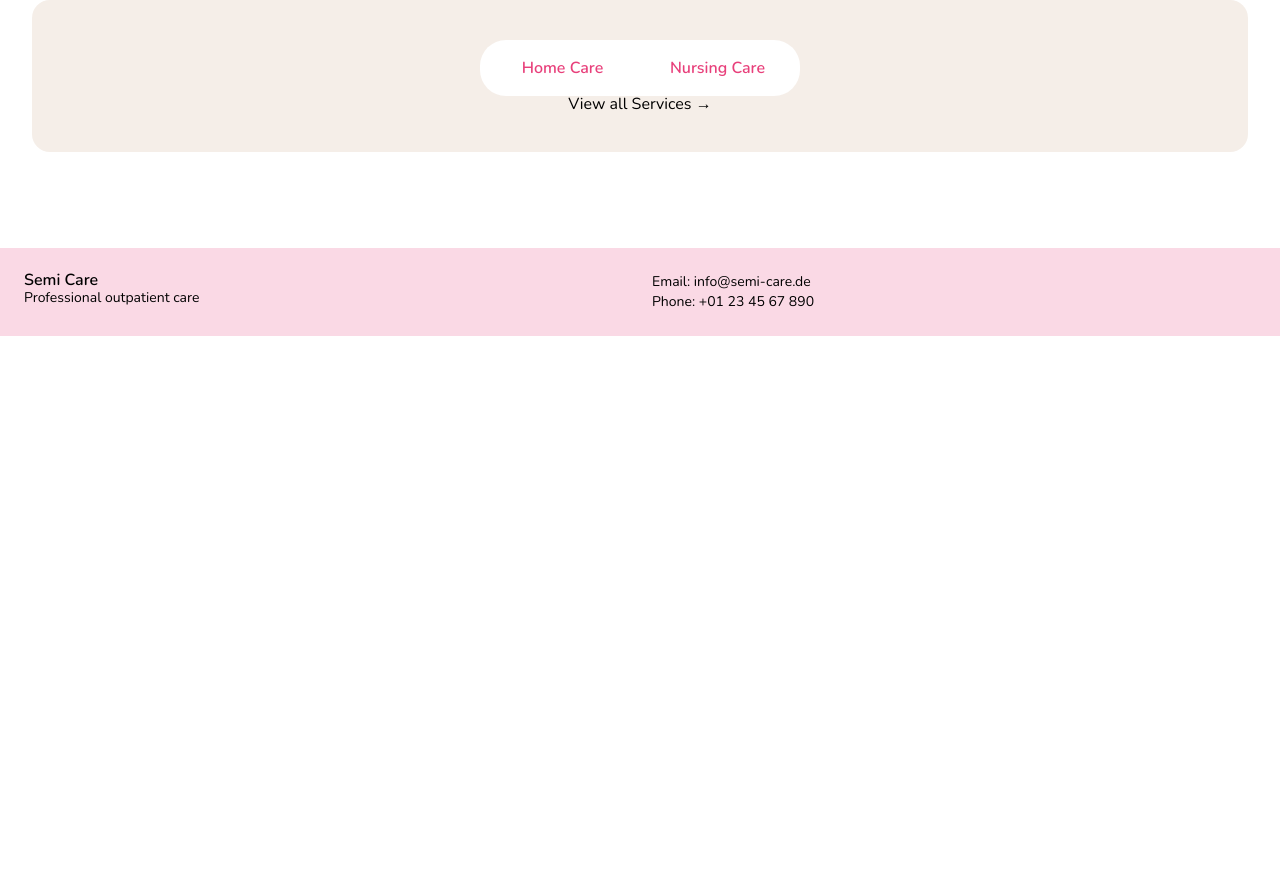
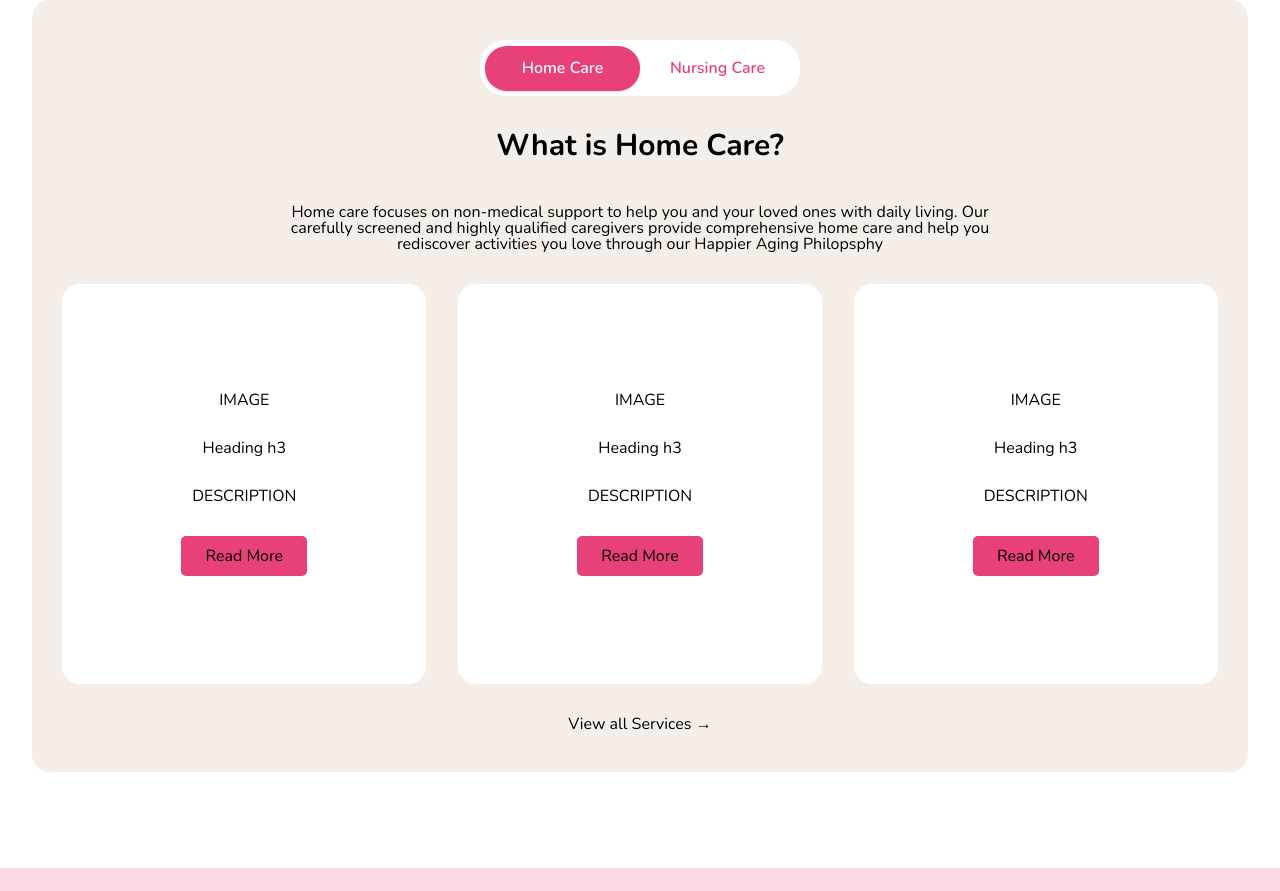
Before and after one commit to sinissto/semi-care-app, a React (Vite) app: page / in a window 1280 px wide. Shown: the part 795-1686 px from the top of the page. Before the commit the page ends 1131 px from the top, so only its background shows below. Built offline with nearby package versions, Linux system fonts and the light colour scheme.

Commit message:
CareType style fix for second tab

```diff
--- a/src/components/home/CareTypes.jsx
+++ b/src/components/home/CareTypes.jsx
@@ -10,34 +10,7 @@ const CareTypes = () => {
           "bg-[#F5EEE8] py-10 rounded-2xl flex flex-col items-center justify-center"
         }
       >
-        {/*
-        <div>
-          <a href="#">TAB 1</a>
-          <a href="#">TAB 2</a>
-        </div>
-
-
-        <h2>What is Home Care?</h2>
-
-
-        <p>
-          Home care focuses on non-medical support to help you and your loved
-          ones with daily living. Our carefully screened and highly qualified
-          caregivers provide comprehensive home care and help you rediscover
-          activities you love through our Happier Aging Philopsphy
-        </p>
-
-
-        <div>
-          <h3 className={"inline-block"}>CARD</h3>
-          <h3 className={"inline-block"}>CARD</h3>
-          <h3 className={"inline-block"}>CARD</h3>
-        </div>
-
-        <Link to={"/services"}>View all Services &rarr;</Link>
-        */}
-
-        <Tabs defaultValue="account" className=" w-[95%]">
+        <Tabs defaultValue="home-care" className=" w-[95%]">
           <TabsList className={"bg-white "}>
             <TabsTrigger value="home-care">Home Care</TabsTrigger>
             <TabsTrigger value="nursing-care">Nursing Care</TabsTrigger>
@@ -55,10 +28,12 @@ const CareTypes = () => {
               Philopsphy
             </p>
 
-            <div className={"w-full flex justify-around items-center mb-8"}>
+            <div
+              className={"w-full flex justify-around items-center gap-8 mb-8"}
+            >
               <div
                 className={
-                  "bg-white w-[300px] h-[400px] flex flex-col gap-8 items-center justify-center"
+                  "bg-white flex-1 rounded-2xl h-[400px] flex flex-col gap-8 items-center justify-center"
                 }
               >
                 <p>IMAGE</p>
@@ -71,7 +46,7 @@ const CareTypes = () => {
               </div>
               <div
                 className={
-                  "bg-white w-[300px] h-[400px] flex flex-col gap-8 items-center justify-center"
+                  "bg-white flex-1 rounded-2xl h-[400px] flex flex-col gap-8 items-center justify-center"
                 }
               >
                 <p>IMAGE</p>
@@ -84,7 +59,7 @@ const CareTypes = () => {
               </div>
               <div
                 className={
-                  "bg-white w-[300px] h-[400px] flex flex-col gap-8 items-center justify-center"
+                  "bg-white flex-1 rounded-2xl h-[400px] flex flex-col gap-8 items-center justify-center"
                 }
               >
                 <p>IMAGE</p>
@@ -113,10 +88,12 @@ const CareTypes = () => {
               more.
             </p>
 
-            <div className={"w-full flex justify-around items-center mb-8"}>
+            <div
+              className={"w-full flex justify-around items-center gap-8 mb-8"}
+            >
               <div
                 className={
-                  "bg-white w-[300px] h-[400px] flex flex-col gap-8 items-center justify-center"
+                  "bg-white flex-1 h-[400px] rounded-2xl flex flex-col gap-8 items-center justify-center"
                 }
               >
                 <p>IMAGE</p>
@@ -129,7 +106,7 @@ const CareTypes = () => {
               </div>
               <div
                 className={
-                  "bg-white w-[300px] h-[400px] flex flex-col gap-8 items-center justify-center"
+                  "bg-white h-[400px] flex-1 rounded-2xl flex flex-col gap-8 items-center justify-center"
                 }
               >
                 <p>IMAGE</p>
@@ -142,7 +119,7 @@ const CareTypes = () => {
               </div>
               <div
                 className={
-                  "bg-white w-[300px] h-[400px] flex flex-col gap-8 items-center justify-center"
+                  "bg-white h-[400px] flex-1 rounded-2xl flex flex-col gap-8 items-center justify-center"
                 }
               >
                 <p>IMAGE</p>
```
